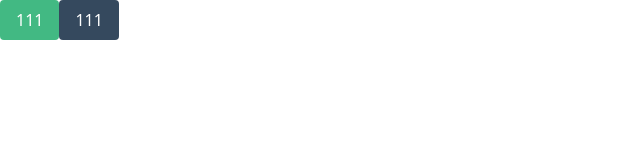
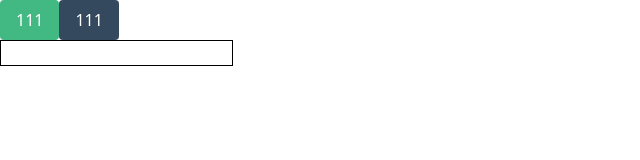
Before and after one commit to Hsuan777/test-plugin, a Vue app: page / in a window 1280 px wide. Shown: the top 160 px of the page, without its empty margins (0-640 px from the left). Built offline with nearby package versions, Linux system fonts and the light colour scheme.

Commit message:
feat: add BaseInput component and apply styling to input element

```diff
--- a/src/App.vue
+++ b/src/App.vue
@@ -1,8 +1,10 @@
 <script setup lang="ts">
 import BaseButton from './components/BaseButton.vue';
+import BaseInput from './components/BaseInput.vue';
 </script>
 
 <template>
   <BaseButton>111</BaseButton>
   <BaseButton variant="secondary">111</BaseButton>
+  <BaseInput placeholder="Enter text here..." />
 </template>
--- a/src/components/BaseInput.vue
+++ b/src/components/BaseInput.vue
@@ -22,7 +22,7 @@
 
 <template>
   <div>
-    <input :value="inputValue" :type="props.type" @input="onChange" />
+    <input class="border" :value="inputValue" :type="props.type" @input="onChange" />
     <p>{{ inputValue }}</p>
   </div>
 </template>
```
